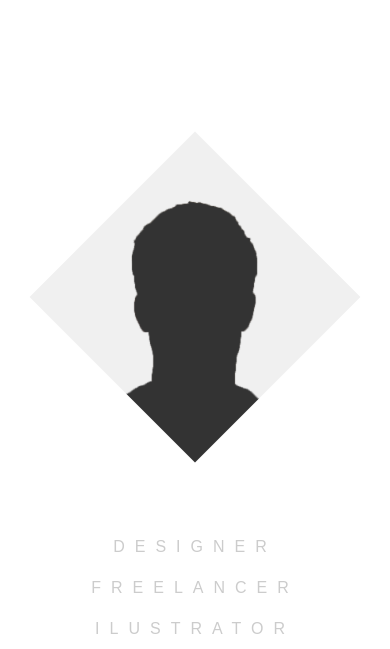
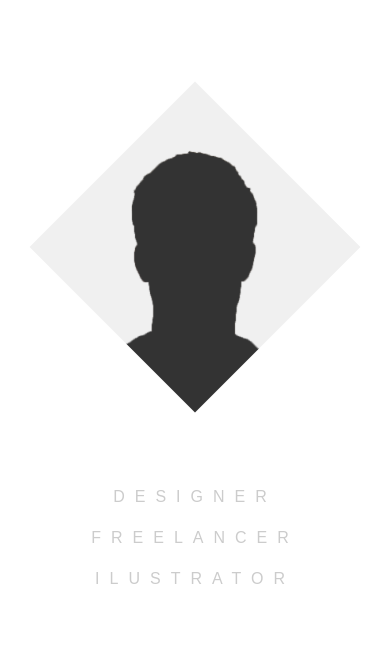
Before and after one commit to promezone/promezone.github.io, a plain HTML site: page index.html in a window 390 px wide. Shown: the top 649 px of the page. Drawn offline with nearby package versions, Linux system fonts and the light colour scheme; files whose address does not match are found by name; a web font is replaced by a local one.

Commit message:
Update style.css

```diff
--- a/css/style.css
+++ b/css/style.css
@@ -437,8 +437,8 @@ body.section-show .transition-mask:before{
 
 
 .front-section{
-	padding-top:60px;
-	padding-bottom:200px;
+	padding-top:10px;
+	padding-bottom:100px;
 	position:relative;
 }
 .front-heading{
@@ -1792,7 +1792,7 @@ body .symp-btn{
 		width:50%;
 	}
 	.front-section{
-		padding-bottom:110px;
+		padding-bottom:10px;
 	}
 	.front-heading > h2{
 		font-size:50px;
```
